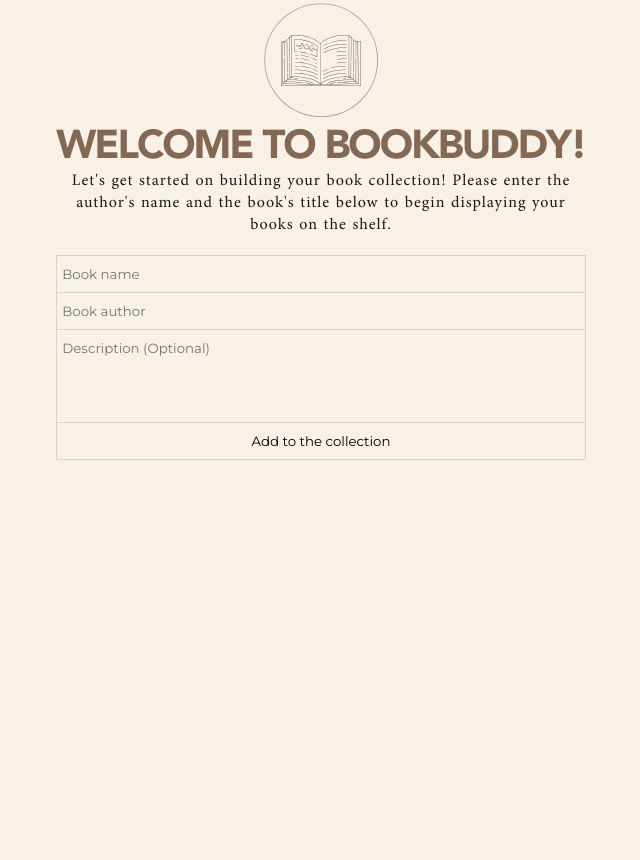
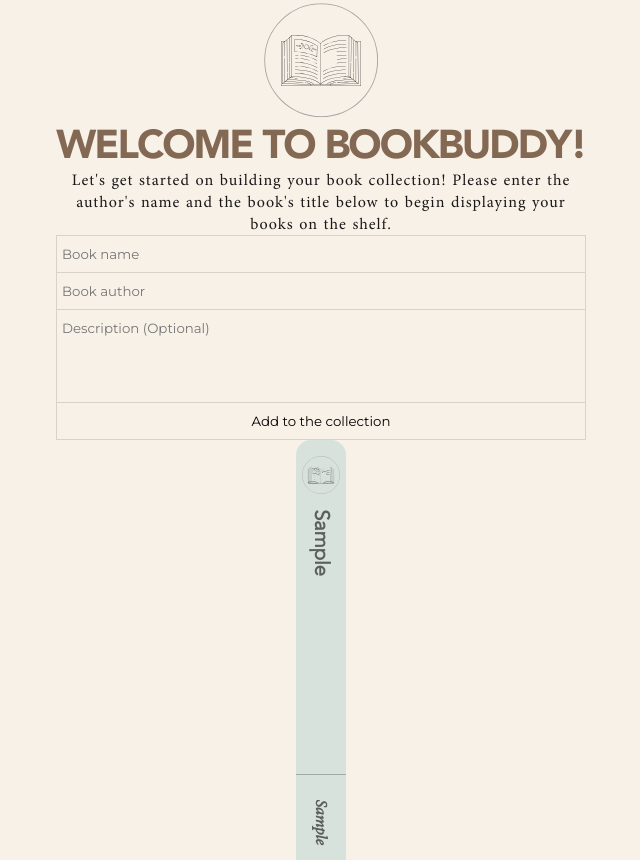
Before and after one commit to LucaCuello/taxes-software-test, a Vue app: page / in a window 1280 px wide. Both pictures are taken after typing "Sample", "Sample", "Sample" into the empty fields and a click on the button "Add to the collection". Shown: the whole page, without its empty margins (319-959 px from the left). Before the commit the page ends 800 px from the top, so only its background shows below. Built offline with nearby package versions, Linux system fonts and the light colour scheme.

Commit message:
Basic style for bookshelf, basic iteration of localstorage via v-for

```diff
--- a/src/assets/main.css
+++ b/src/assets/main.css
@@ -1,6 +1,13 @@
+#app {
+  display: flex;
+  flex-direction: column;
+  justify-content: space-between;
+  width: 100%;
+  min-height: 100vh;
+}
+
 body {
   display: flex;
-  /* justify-content: center; */
   align-items: center;
   flex-direction: column;
   min-height: 100vh;
@@ -41,7 +48,8 @@ main {
 form {
   display: flex;
   flex-direction: column;
-  margin-top: 20px;
+  width: 530px;
+  align-self: center;
 }
 
 form input,
--- a/src/components/FormSection.vue
+++ b/src/components/FormSection.vue
@@ -51,6 +51,20 @@ onMounted(() => {
     ></textarea>
     <button type="submit">Add to the collection</button>
   </form>
+  <div class="book-container">
+    <template v-for="book in bookList" :key="book.name">
+      <div class="book">
+        <div class="book-title-container">
+          <img src="logo.svg" />
+          <span class="book-name">{{ book.name }}</span>
+        </div>
+        <div class="book-author-container">
+          <div class="line"></div>
+          <span class="book-author">{{ book.author }}</span>
+        </div>
+      </div>
+    </template>
+  </div>
 </template>
 
 <script lang="ts">
@@ -58,3 +72,92 @@ export default {
   name: 'FormSection'
 }
 </script>
+
+<style scoped>
+.book-container {
+  display: flex;
+  justify-content: center;
+  align-items: center;
+  align-self: center;
+  gap: 30px;
+  width: 100%;
+  max-width: 1000px;
+}
+.book {
+  display: flex;
+  justify-content: space-between;
+  align-items: center;
+  flex-direction: column;
+  background-color: var(--book-color-variant1);
+  width: 50px;
+  height: 420px;
+  gap: 15px;
+  border-radius: 15px 15px 0px 0px;
+  padding: 15px 0;
+  transition: all 200ms ease;
+}
+
+.book-title-container {
+  display: flex;
+  flex-direction: column;
+  justify-content: center;
+  align-items: center;
+  gap: 15px;
+  width: 100%;
+}
+
+.book-author-container {
+  display: flex;
+  justify-content: center;
+  align-items: center;
+  flex-direction: column;
+  gap: 25px;
+  width: 100%;
+}
+
+.book span {
+  color: #00000094;
+  writing-mode: vertical-rl;
+  text-orientation: mixed;
+}
+
+.book-name {
+  font-family: var(--avenir-font-book);
+  font-weight: 800;
+  font-size: 20px;
+}
+
+.book-author {
+  font-family: var(--minion-font-italic);
+  font-weight: 800;
+}
+.book img {
+  width: 40px;
+  height: auto;
+}
+.line {
+  width: 100%;
+  height: 1px;
+  background-color: #00000041;
+}
+
+.book:hover {
+  width: 250px;
+  transition: all 200ms ease;
+}
+
+.book:hover span {
+  writing-mode: horizontal-tb;
+  transition: all 600ms ease-in;
+  animation: test 1s forwards;
+}
+
+@keyframes test {
+  0% {
+    opacity: 0;
+  }
+  100% {
+    opacity: 1;
+  }
+}
+</style>
```
